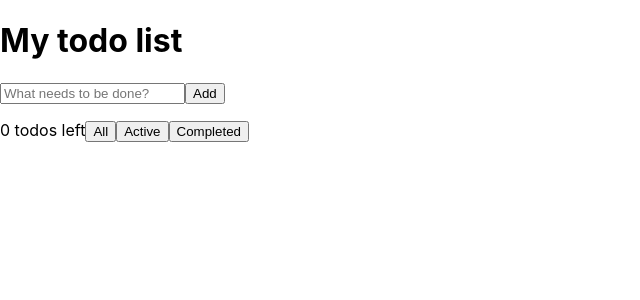
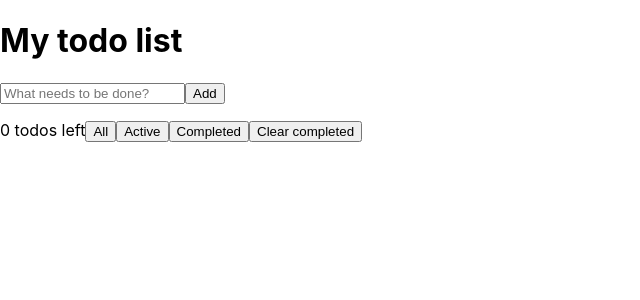
Before and after one commit to KaretnikovAlex/React-todo-list, a React (Create React App) app: page / in a window 1280 px wide. Shown: the top 300 px of the page, without its empty margins (0-640 px from the left). Built offline with nearby package versions, Linux system fonts and the light colour scheme.

Commit message:
add clear completed

```diff
--- a/src/App.tsx
+++ b/src/App.tsx
@@ -28,7 +28,11 @@ function App() {
 
   const todoCounter = () => {
     let counter = todos.filter(todo => !todo.completed).length;
-    return  counter + ' todos left';
+    return counter + ' todos left';
+  }
+
+  const clearComplited = () => {
+    setTodos(todos.map(todo => (todo.completed ? { ...todo, completed: false } : todo)));
   }
 
   return (
@@ -40,6 +44,7 @@ function App() {
       <button onClick={() => setFilter('all')}>All</button>
       <button onClick={() => setFilter('active')}>Active</button>
       <button onClick={() => setFilter('completed')}>Completed</button>
+      <button onClick={() => clearComplited()}>Clear completed</button>
     </div>
   );
 }
```
